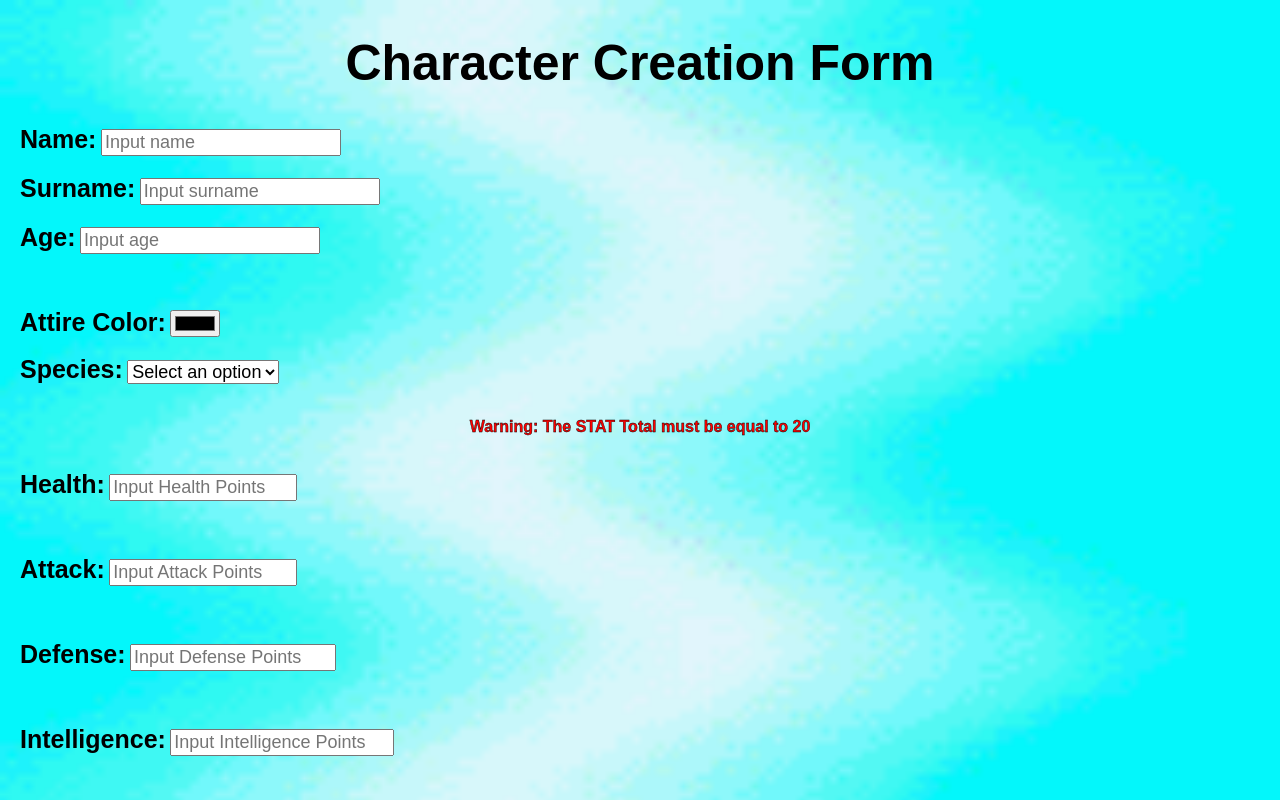
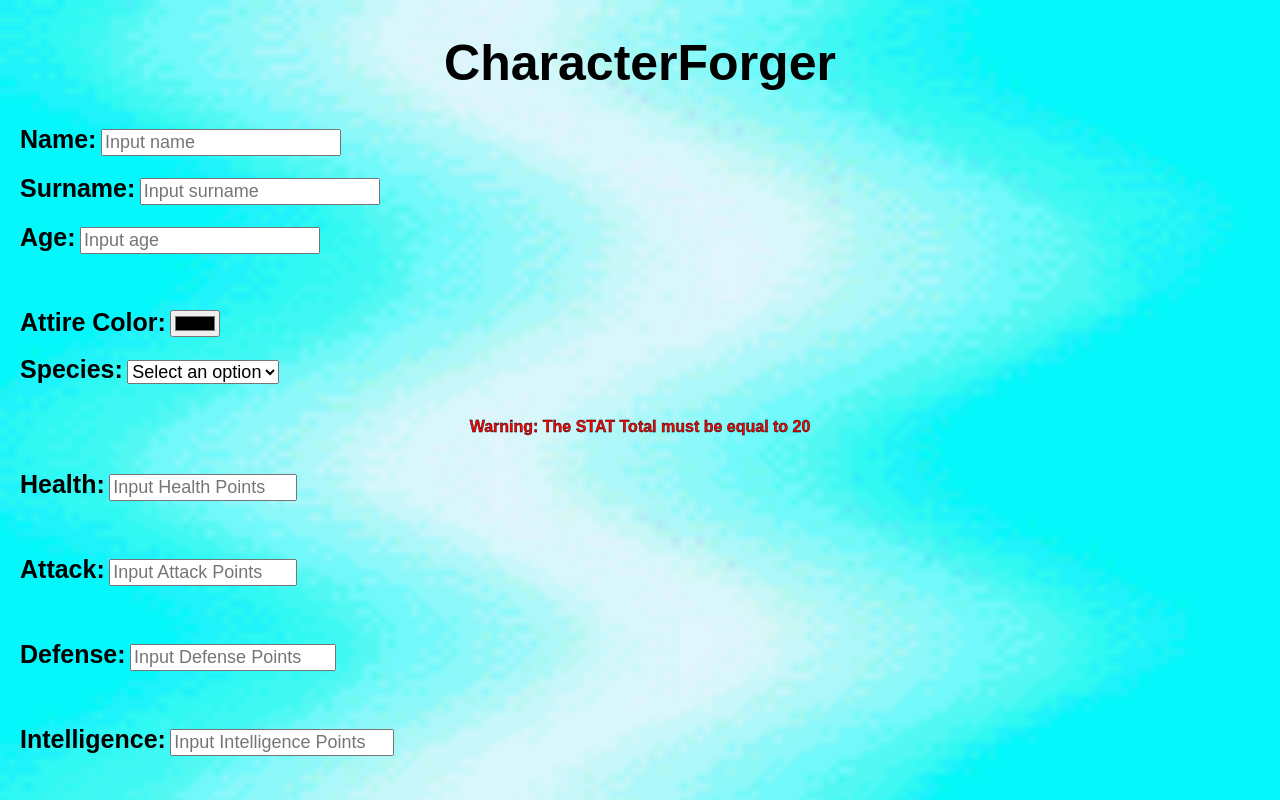
Before and after one commit to MariosSotiropoylos/ATOMIC, a plain HTML site: page index.html in a window 1280 px wide. Shown: the top 800 px of the page. Drawn offline with nearby package versions, Linux system fonts and the light colour scheme.

Commit message:
Update index.html

```diff
--- a/index.html
+++ b/index.html
@@ -4,7 +4,7 @@
     <meta charset="UTF-8">
 	<link rel='icon' href='./images/favicon.ico'>
     <meta name="viewport" content="width=device-width, initial-scale=1.0">
-    <title>Character Creation & Save as PDF</title>
+    <title>CharacterForger</title>
     <script src="https://cdnjs.cloudflare.com/ajax/libs/jspdf/2.5.1/jspdf.umd.min.js"></script>
     <script src="https://cdnjs.cloudflare.com/ajax/libs/jspdf-autotable/3.5.23/jspdf.plugin.autotable.min.js"></script>
     <style>
@@ -84,7 +84,7 @@
     </style>
 </head>
 <body>
-    <h1>Character Creation Form</h1>
+    <h1>CharacterForger</h1>
     <form id="inputForm" onsubmit="return validateForm(event)">
         <label for="input1">Name:</label>
         <input type="text" id="input1" name="input1" placeholder="Input name" required>
```
